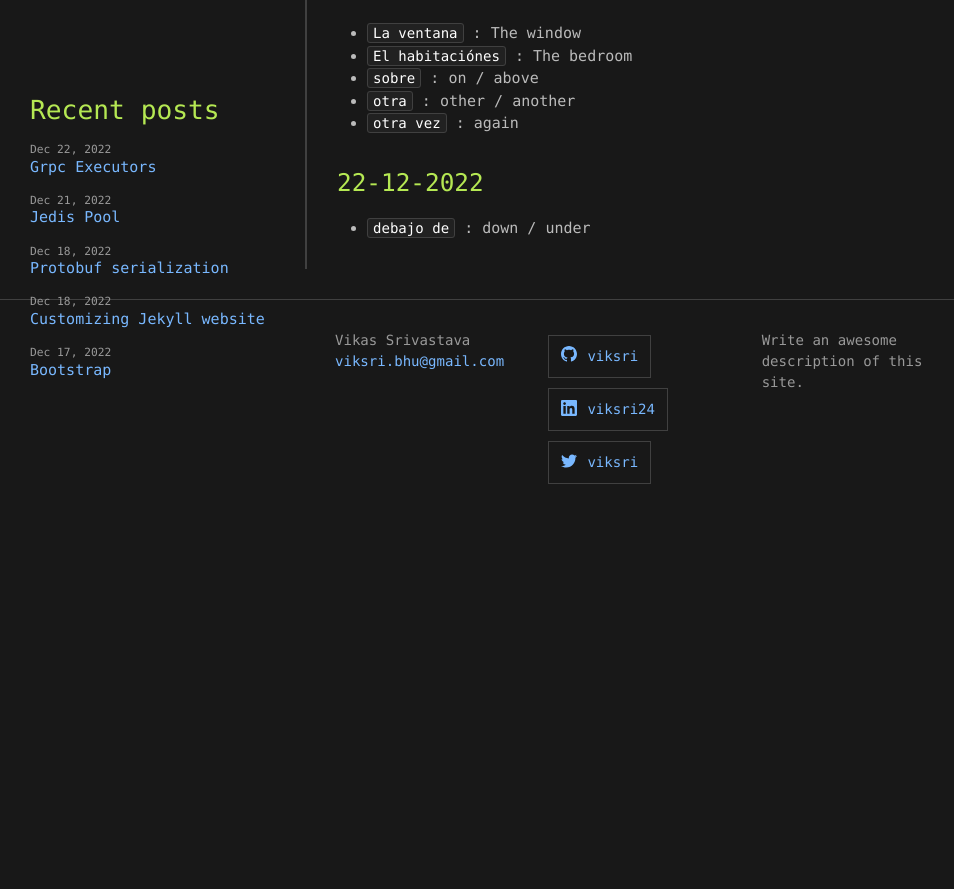
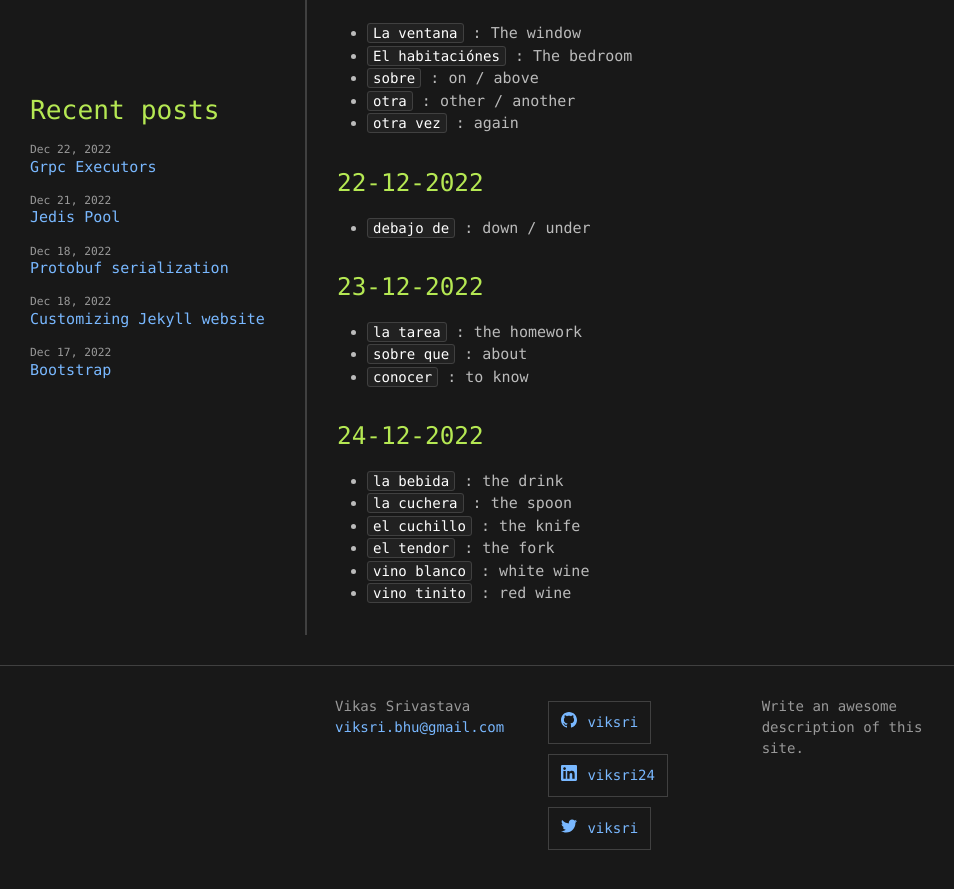
Before and after one commit to viksri/viksri.github.io, a Jekyll site: the page built from Spanish.md, in a window 1280 px wide and 900 px high, scrolled down 848 px. Shown: the top 889 px of the window, without its empty margins (0-954 px from the left). Built offline with Jekyll 4.4.1, drawn with Linux system fonts in a browser that asks for light colours; before the commit the page ends 1382 px from its top, so only the background shows below that.

```diff
--- a/Spanish.md
+++ b/Spanish.md
@@ -36,3 +36,16 @@ This is to document new words I learn
 
 ### 22-12-2022
 - `debajo de` : down / under
+
+### 23-12-2022
+- `la tarea` : the homework
+- `sobre que` : about
+- `conocer` : to know
+
+### 24-12-2022
+- `la bebida` : the drink
+- `la cuchera` : the spoon
+- `el cuchillo` : the knife
+- `el tendor` : the fork
+- `vino blanco` : white wine
+- `vino tinito` : red wine
```
Also changed, not shown: Wordle.md (+1 -0 lines).
